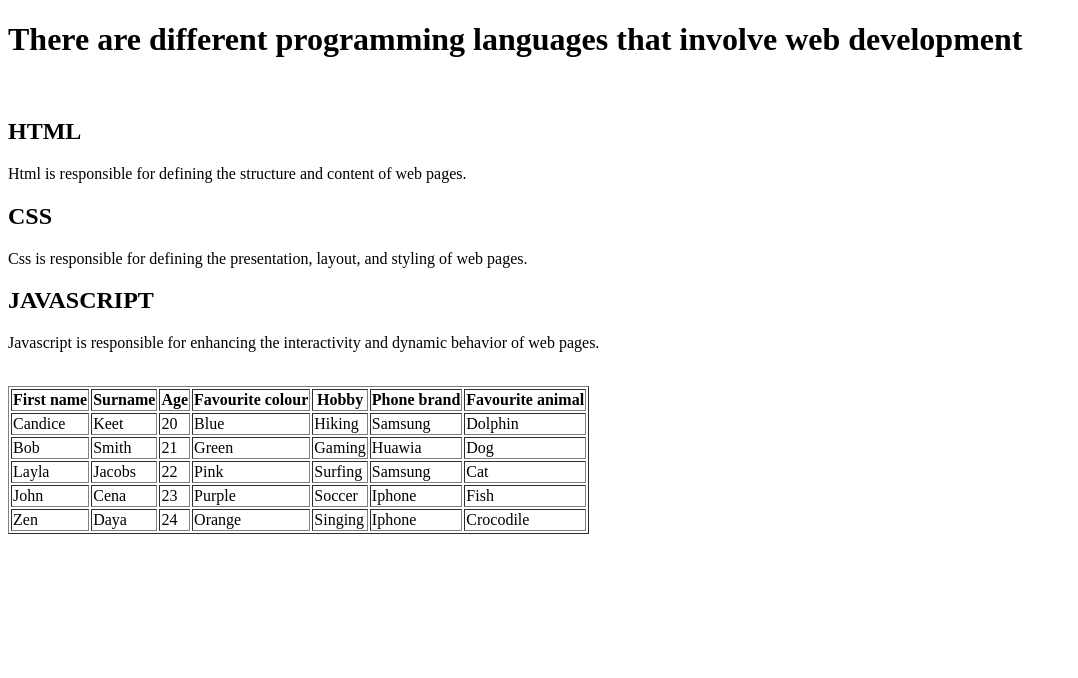
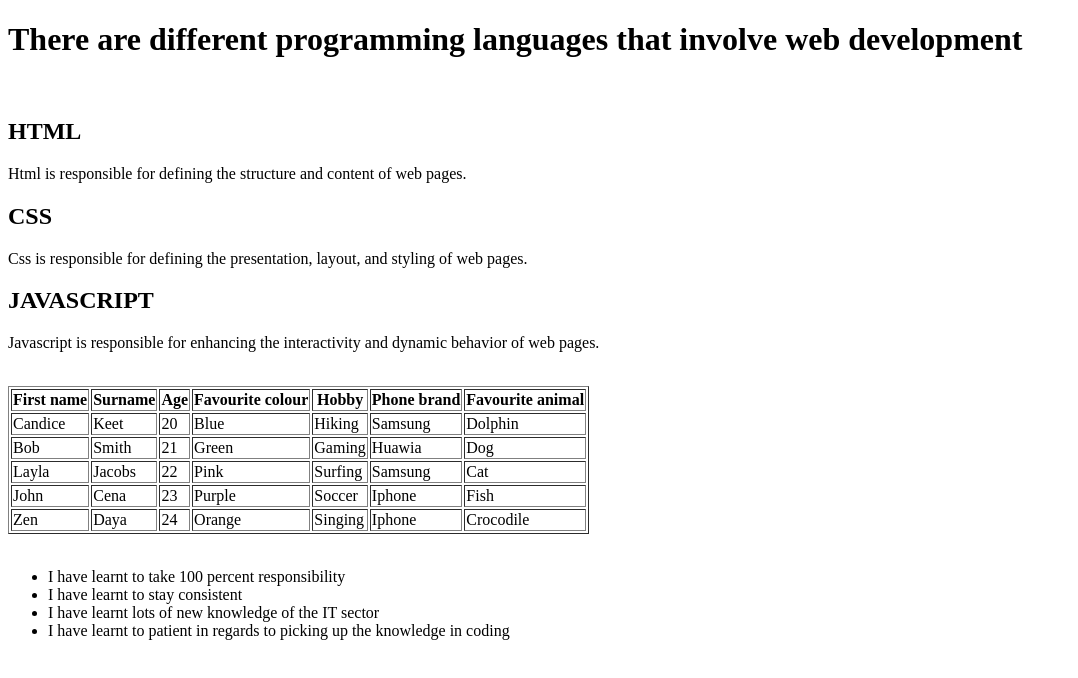
Before and after one commit to caitlin-dalwai/Monday, a plain HTML site: page index.html in a window 1280 px wide. Shown: the whole page, without its empty margins (0-1078 px from the left). Drawn offline with Linux system fonts and the light colour scheme.

Commit message:
unordered

```diff
--- a/index.html
+++ b/index.html
@@ -79,5 +79,13 @@
             <td>Crocodile</td>
         </tr>
     </table>
+    <br>
+    <ul>
+        <li>I have learnt to take 100 percent responsibility</li>
+        <li>I have learnt to stay consistent</li>
+        <li>I have learnt lots of new knowledge of the IT sector</li>
+        <li>I have learnt to patient in regards to picking up the knowledge in coding</li>
+    </ul>
+
 </body>
 </html>
```
